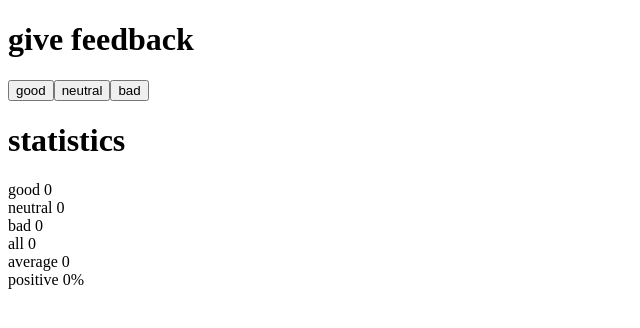
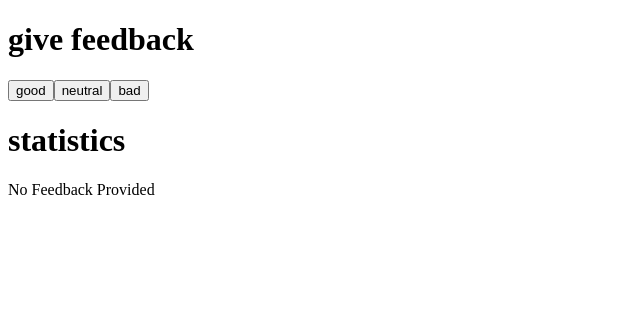
Before and after one commit to steve-c-smith/fullstackopen, a React (Create React App) app in the folder part1/unicafe/: page / in a window 1280 px wide. Shown: the top 328 px of the page, without its empty margins (0-640 px from the left). Built offline with nearby package versions, Linux system fonts and the light colour scheme.

Commit message:
1.9 Completed

```diff
--- a/part1/unicafe/src/App.js
+++ b/part1/unicafe/src/App.js
@@ -2,7 +2,7 @@ import { useState } from 'react'
 
 const StatisticsDisplay = ({ label, value }) => <div>{label} {value}</div>
 
-const Statistics = ({neutral, bad, good}) => {
+const Statistics = ({ isFeedbackProvided, neutral, bad, good }) => {
   const getTotal = () => good + neutral + bad
   const getAverage = () => {
     const total = getTotal()
@@ -13,35 +13,59 @@ const Statistics = ({neutral, bad, good}) => {
     return total ? (good / total) * 100 : 0
   }
 
+  if(isFeedbackProvided){
     return (
       <div>
         <StatisticsDisplay label="good" value={good} />
         <StatisticsDisplay label="neutral" value={neutral} />
         <StatisticsDisplay label="bad" value={bad} />
         <StatisticsDisplay label="all" value={getTotal()} />
-      <StatisticsDisplay label="average" value={getAverage()} />
-      <StatisticsDisplay label="positive" value={getPercentPositive() + "%"} />
+        <StatisticsDisplay label="average" value={getAverage().toFixed(2)} />
+        <StatisticsDisplay label="positive" value={getPercentPositive().toFixed(2) + "%"} />
       </div>
     )
   }
+  return <p>No Feedback Provided</p>
+}
 
-const Button = ({ onClick, text }) => <button onClick={onClick}>{text}</button>
+const FeedbackButton = ({ onClick, text }) => <button onClick={onClick}>{text}</button>
 const Header = (props) => <h1>{props.text}</h1>
 
 const App = () => {
-  // save clicks of each button to its own state
   const [good, setGood] = useState(0)
   const [neutral, setNeutral] = useState(0)
   const [bad, setBad] = useState(0)
+  const [isFeedbackProvided, setIsFeedbackProvided] = useState(false)
+
+  const incrementFeedback = (feedbackType) => {
+    switch(feedbackType){
+      case "good":
+        setGood(good + 1)
+        break;
+      case "neutral":
+        setNeutral(neutral + 1)
+        break;
+      case "bad":
+        setBad(bad + 1)
+        break;
+      default:
+        // N/A
+    }
+  }
+
+  const handleFeedback = (feedbackType) => () => {
+    if(!isFeedbackProvided) setIsFeedbackProvided(true);
+    incrementFeedback(feedbackType);
+  }
 
   return (
     <div>
         <Header text="give feedback" />
-        <Button onClick={() => {setGood(good + 1)}} text="good" />
-        <Button onClick={() => {setNeutral(neutral + 1)}} text="neutral" />
-        <Button onClick={() => {setBad(bad + 1)}} text="bad" />
+        <FeedbackButton onClick={handleFeedback("good")} text="good" />
+        <FeedbackButton onClick={handleFeedback("neutral")} text="neutral" />
+        <FeedbackButton onClick={handleFeedback("bad")} text="bad" />
         <Header text="statistics" />
-        <Statistics good={good} neutral={neutral} bad={bad} />
+        <Statistics isFeedbackProvided={isFeedbackProvided} good={good} neutral={neutral} bad={bad} />
     </div>
   )
 }
```
Lines whose indentation alone changed are shown as unchanged.
